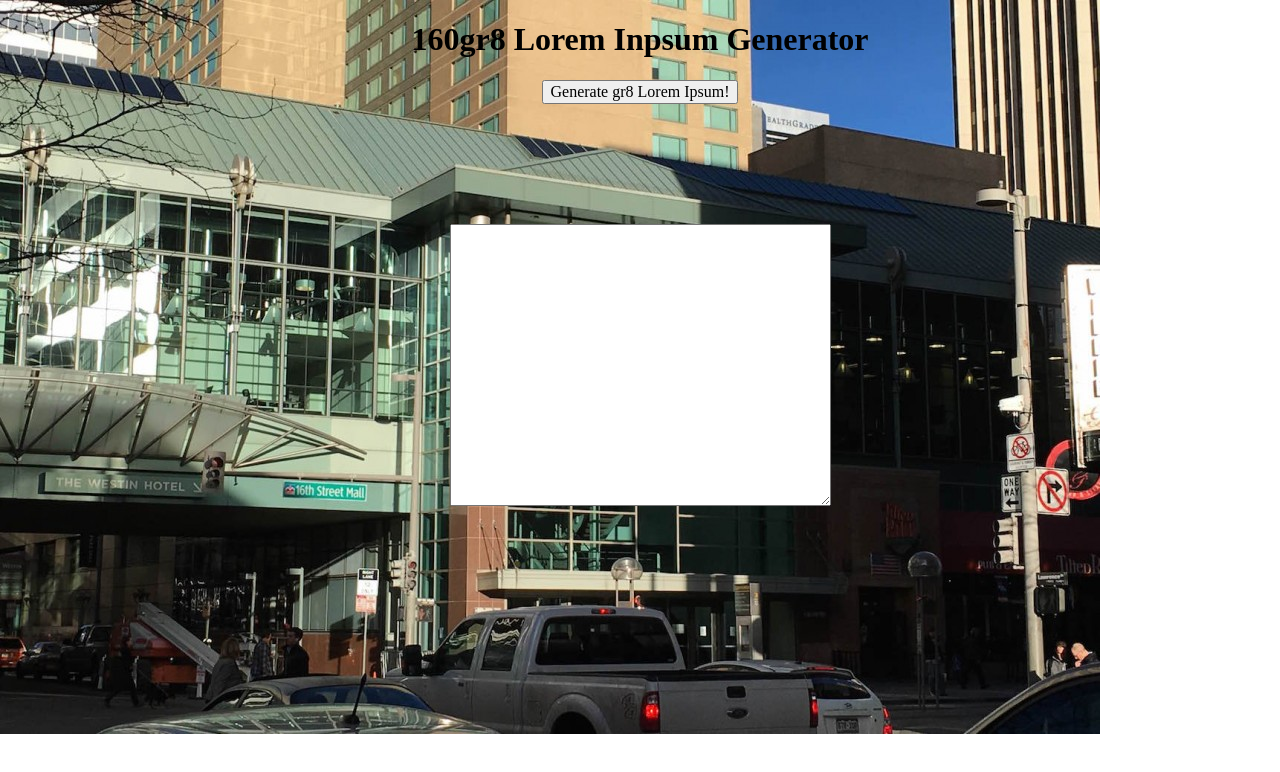
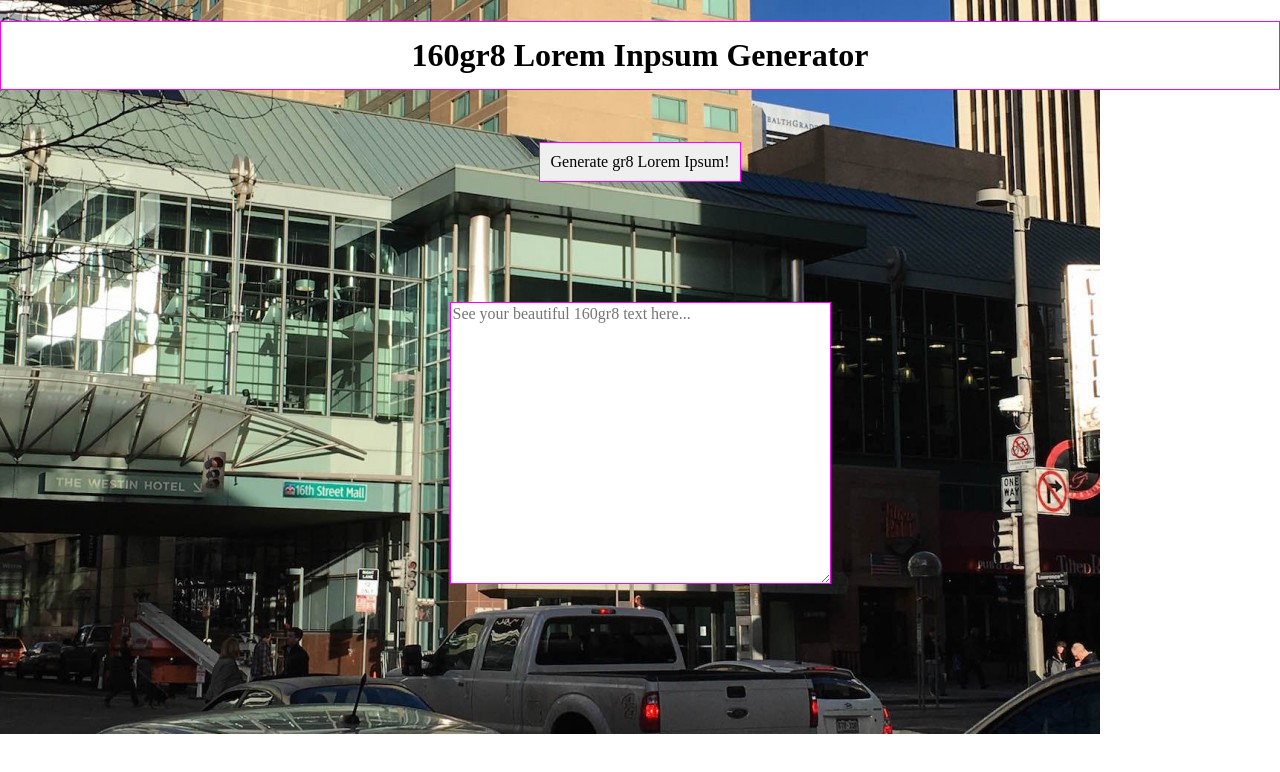
Before and after one commit to gness1804/160gr8-lorem-ipsum-gen, a plain HTML site: page index.html in a window 1280 px wide. Drawn offline with nearby package versions, Linux system fonts and the light colour scheme.

Commit message:
adds better styles to major page elements

```diff
--- a/index.html
+++ b/index.html
@@ -14,7 +14,7 @@
     <h1>160gr8 Lorem Inpsum Generator</h1>
     <section id="container">
       <button id="generate-button" type="button">Generate gr8 Lorem Ipsum!</button>
-      <textarea rows="15" cols="40"></textarea>
+      <textarea rows="15" cols="40" placeholder="See your beautiful 160gr8 text here..."></textarea>
     </section>
   </body>
 </html>
--- a/scripts.js
+++ b/scripts.js
@@ -1,5 +1,5 @@
 $(document).ready(function () {
-  const text = ["garbage ", "gabitron ", "git sh*t ", "bluecifer ", "lingo ", "retro ", "gusto ", "milkman ", "kansas raptor ", "NaN ", "gradients! ", "blakement ", "game time ", "ku sucks ", "blake street vault ", "javascript tears ", "go blue ", "chaz-isms "];
+  const text = ["garbage ", "gabitron ", "git sh*t ", "bluecifer ", "lingo ", "retro ", "gusto ", "milkman ", "kansas raptor ", "NaN ", "suhdude ", "gradients! ", "blakement ", "game time ", "ku sucks ", "blake street vault ", "carne asada ", "javascript tears ", "go blue ", "chaz-isms ", "magenta "];
 
   $("#generate-button").on("click", function () {
 
--- a/styles.css
+++ b/styles.css
@@ -4,6 +4,9 @@ html {
 }
 
 h1 {
+  background-color: white;
+  border: 1px solid magenta;
+  padding: 15px 0px;
   text-align: center;
 }
 
@@ -11,7 +14,14 @@ h1 {
   text-align: center;
 }
 
+#generate-button {
+  border: 1px solid magenta;
+  margin-top: 30px;
+  padding: 10px;
+}
+
 textarea {
+  border: 1px solid magenta;
   display: block;
   margin: 120px auto;
 }
```
